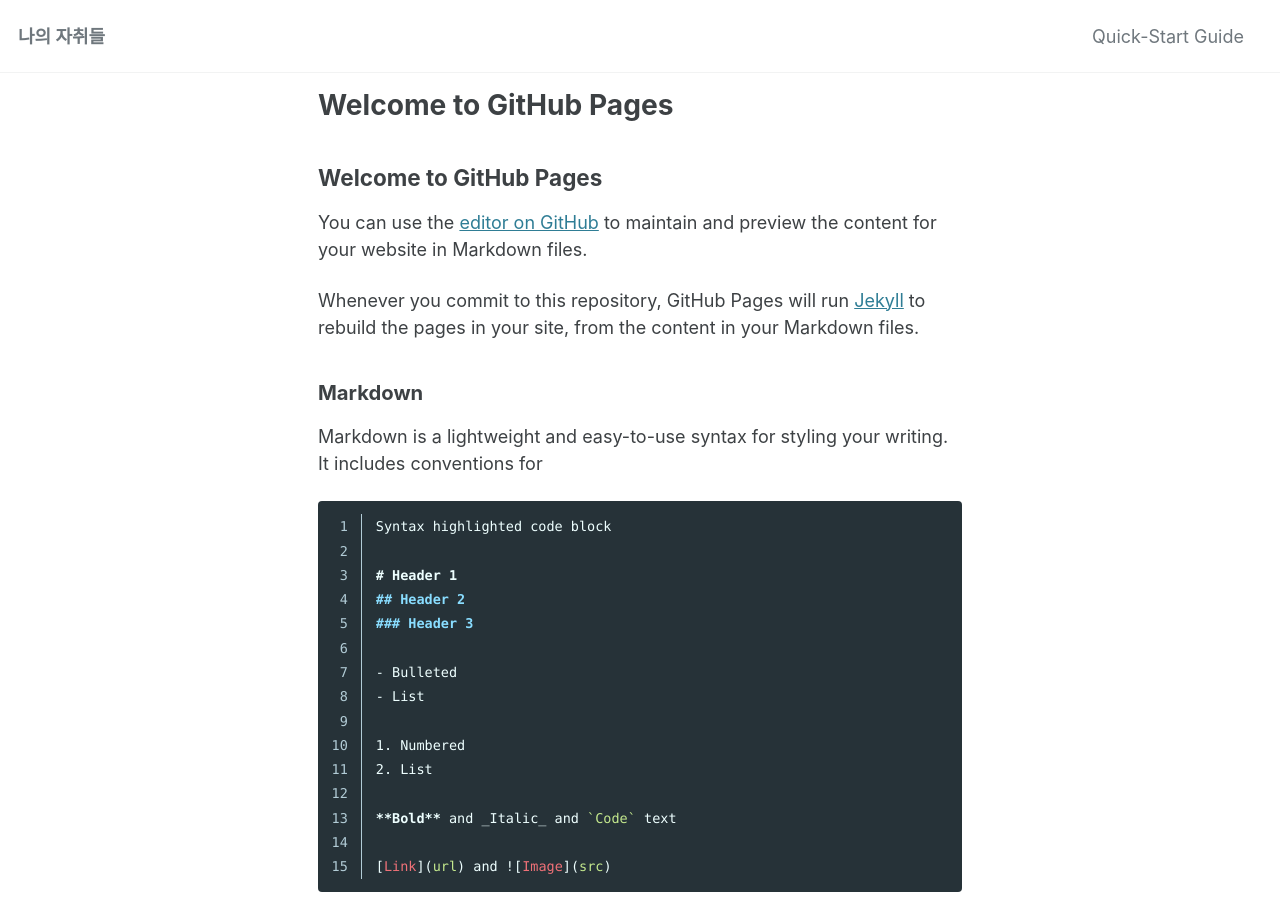
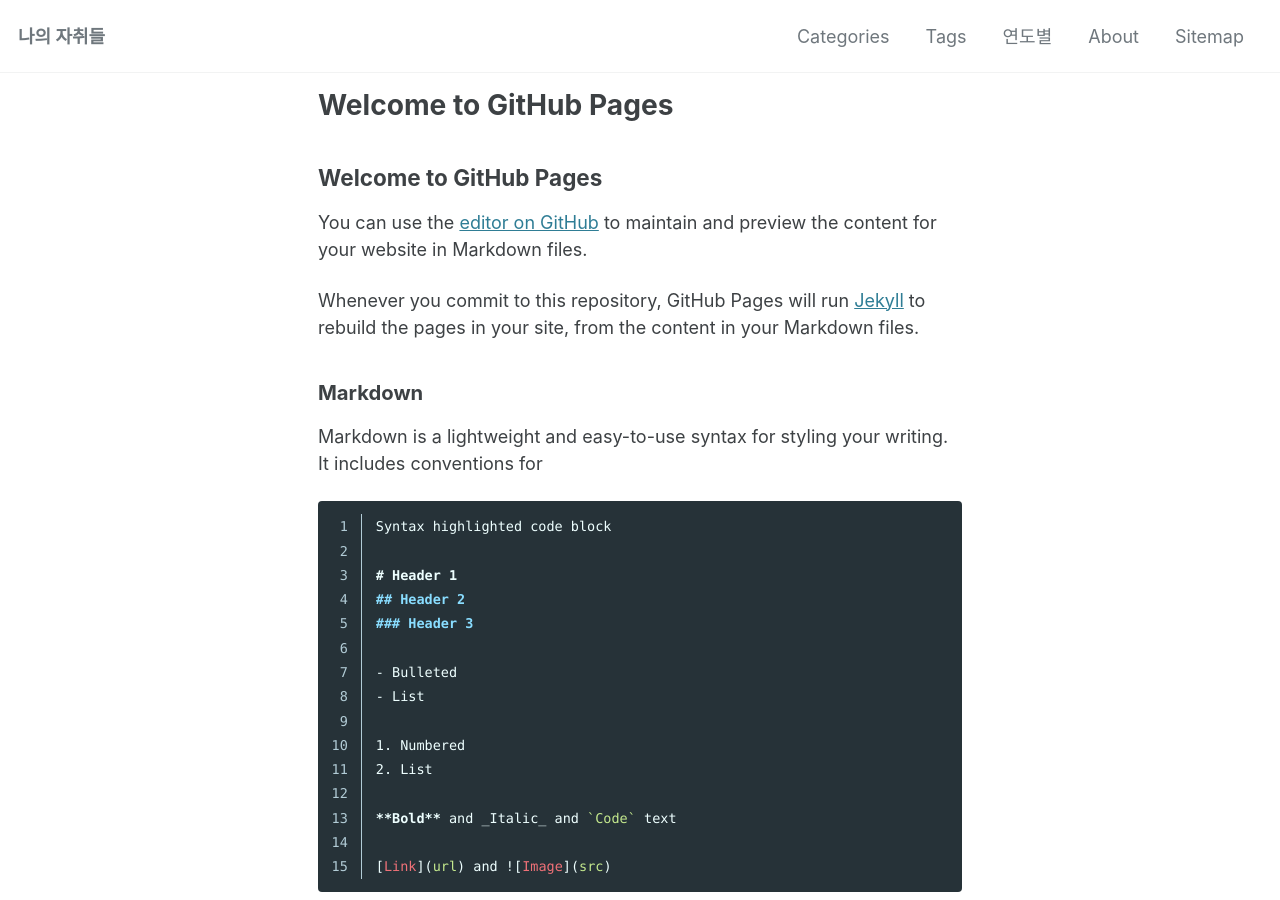
Before and after one commit to mxpower2k/blog, a Jekyll site: the page built from index.md, in a window 1280 px wide and 900 px high. Built offline with Jekyll 4.4.1, drawn with Linux system fonts in a browser that asks for light colours; cached includes are drawn as plain includes; some web fonts are replaced; our own code applies the rules of GitHub Pages for plain Markdown files; the list of posts is cut into pages by our own code.

Commit message:
navtigation등록

```diff
--- a/_data/navigation.yml
+++ b/_data/navigation.yml
@@ -1,4 +1,12 @@
 # main links
 main:
-  - title: "Quick-Start Guide"
-    url: https://mmistakes.github.io/minimal-mistakes/docs/quick-start-guide/
+  - title: "Categories"
+    url: /categories/
+  - title: "Tags"
+    url: /tags/
+  - title: "연도별"
+    url: /posts/
+  - title: "About"
+    url: /about/
+  - title: "Sitemap"
+    url: /sitemap/
```
